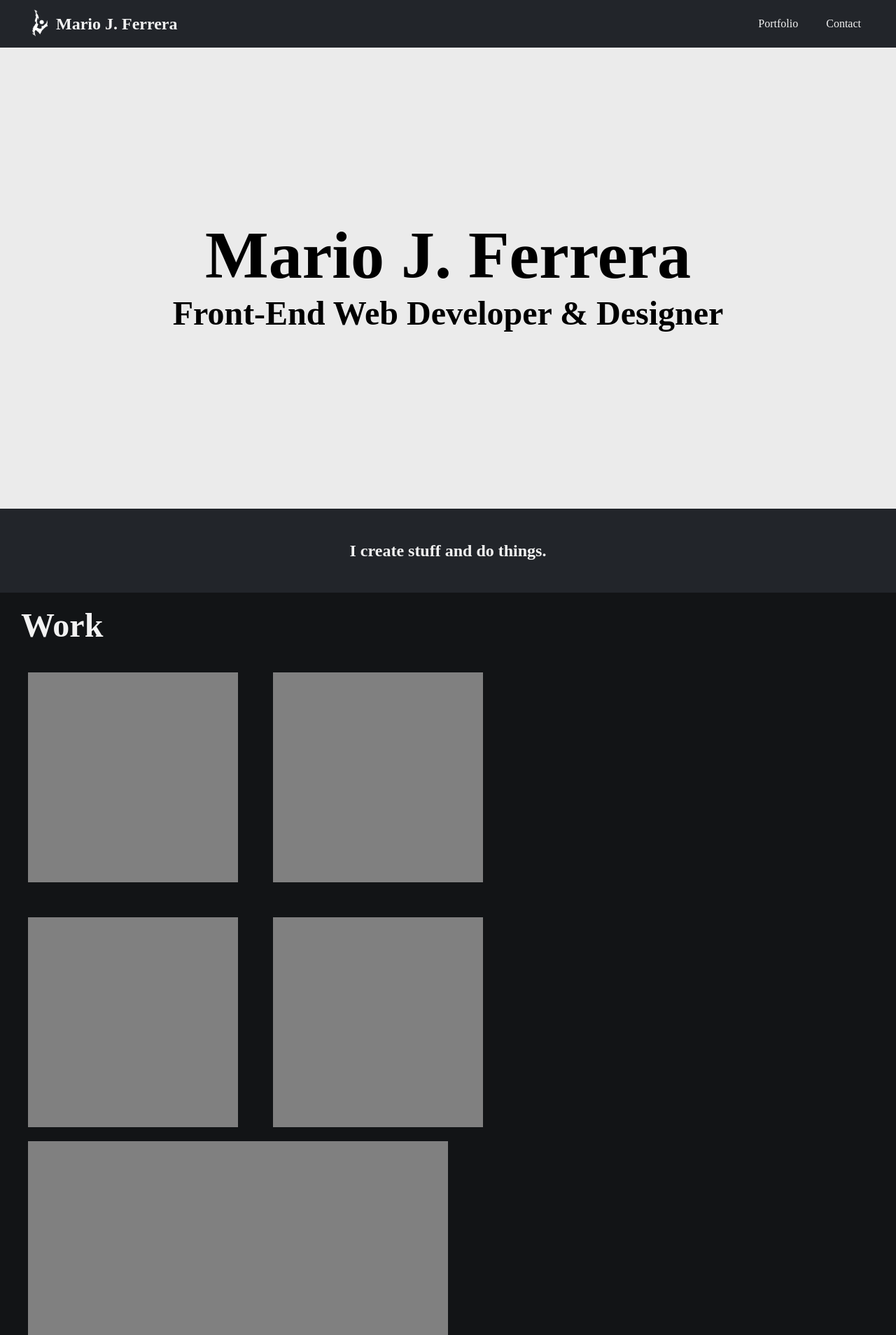
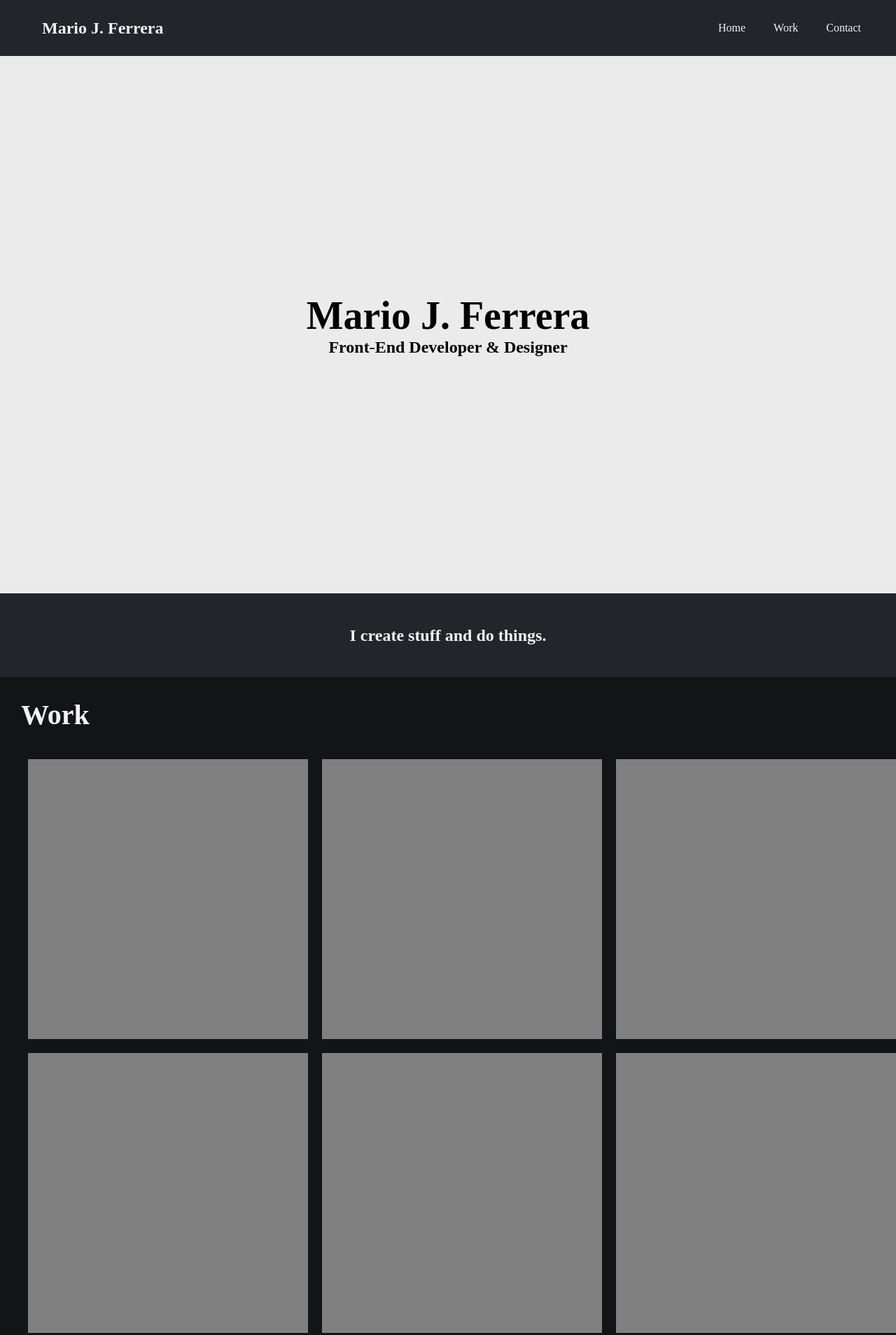
Before and after one commit to Aedrus/2020-portfolio-site, a plain HTML site: page common/index.html in a window 1280 px wide. Shown: the top 1908 px of the page at 70% size. Drawn offline with Linux system fonts and the light colour scheme.

Commit message:
HTML skeleton established. Basic SASS setup.

```diff
--- a/app/scss/base/_base.scss
+++ b/app/scss/base/_base.scss
@@ -11,16 +11,28 @@ html {
   background: $bg-primary;
 }
 
-// =========
+footer {
+  background: $bg-primary-accent;
+  min-height: 120px;
+  color: $type-white;
+}
+
+a {
+  text-decoration: none;
+}
+
+// =========================================
 // Id Styles
-// =========
+// =========================================
 // Header Section---------
 
 #header-wrapper {
   background-color: $bg-primary-accent;
-  img {
-    width: 50px;
-  }
+  min-height: 80px;
+  padding: 0px 30px;
+  // img {
+  //   width: 50px;
+  // }
 }
 
 #top-nav li {
@@ -29,25 +41,19 @@ html {
   list-style: none;
   padding: 20px;
 }
-#top-nav ul {
-  margin: 5px 30px 5px 5px;
-}
+// #top-nav ul {
+//
+// }
 
 // Hero Section--------------
 
 #hero-wrapper {
   background: $bg-secondary;
-  width: 100%;
-  height: 768px;
-  position: relative;
+  min-height: 768px;
+  padding: 0px 30px;
 }
 
 #hero-info {
-  position: relative;
-  top: 252px;
-  bottom: 0px;
-  right: 0;
-  left: 0;
   background: $bg-primary-accent;
   color: $type-white;
   width: 100%;
@@ -59,22 +65,32 @@ html {
 #work-wrapper {
   background: $bg-primary;
   width: 100%;
-  height: 768px;
+  height: 1260px;
   color: $type-white;
+  padding: 0px 30px;
 }
 
 #work-heading {
-  margin: 30px 30px;
+  margin: 30px 0px;
   max-width: 100%;
 }
 #work-gallery {
-  margin: 30px 30px;
+  margin: 30px 0px;
   max-width: 100%;
 }
 
-// ============
+// Contact Section---------
+#contact-wrapper {
+  background: $bg-primary;
+  width: 100%;
+  height: 768px;
+  color: $type-white;
+  padding: 30px;
+}
+
+// ===========================================
 // Class Styles
-// ============
+// ===========================================
 .header-logo {
   margin-left: 30px;
   font-size: small;
--- a/app/scss/base/_type.scss
+++ b/app/scss/base/_type.scss
@@ -7,10 +7,10 @@
 // Headings
 // ========
 h1 {
-  font-size: 6rem;
+  font-size: 3.5rem;
 }
 h2 {
-  font-size: 3rem;
+  font-size: 2.5rem;
 }
 h3 {
   font-size: 1.5rem;
--- a/app/scss/layout/_grid.scss
+++ b/app/scss/layout/_grid.scss
@@ -4,10 +4,33 @@
 .grid {
   display: grid;
 
+  // Grid Areas----
+  &-sq1 {
+    grid-area: sq1;
+  }
+  &-sq2 {
+    grid-area: sq2;
+  }
+  &-sq3 {
+    grid-area: sq3;
+  }
+  &-sq4 {
+    grid-area: sq4;
+  }
+  &-sq5 {
+    grid-area: sq5;
+  }
+  &-sq6 {
+    grid-area: sq6;
+  }
+
+  // Grid Styles (Nested)
   &-box-1 {
-    grid-template-columns: 350px 2fr;
-    grid-template-rows: 350px 2fr;
-    // Working on grid HERE
+    grid-template-areas:
+    "sq1 sq2 sq3"
+    "sq4 sq5 sq6"
+    ;
+    grid-template-columns: 2fr 2fr 4fr;
   }
   &-gtc-2 {
     grid-template-columns: 2fr 2fr;
--- a/app/scss/modules/_cards.scss
+++ b/app/scss/modules/_cards.scss
@@ -2,24 +2,17 @@
 // Card & Modal Styles
 // --------------------------
 
-// =======
+// ==============================
 // Cards
-// =======
+// ==============================
 .portfolio-card-small {
   margin: 10px;
-  width: 300px;
-  height: 300px;
+  width: 400px;
+  height: 400px;
   background: gray;
-  grid-gap: 2px;
-}
-.portfolio-card-large {
-  margin: 10px;
-  width: 600px;
-  height: 600px;
-  background: gray;
-  grid-gap: 2px;
 }
 
-// =======
+
+// ==============================
 // Modals
-// =======
+// ==============================
--- a/common/index.html
+++ b/common/index.html
@@ -11,13 +11,14 @@
   <!-- Header/Nav Section -->
   <header id="header-wrapper" class="flex flex-jc-sb flex-ai-c">
     <div class="header-logo flex flex-ai-c">
-      <img src="/assets/images/Mario Ferrera_Brand Logo_Runic_White.png">
+      <!-- <img src="/assets/images/Mario Ferrera_Brand Logo_Runic_White.png"> -->
       <h3 class="t-white">Mario J. Ferrera</h3>
     </div>
     <nav id="top-nav">
       <ul class="flex flex-jc-c flex-ai-c">
-        <li>Portfolio</li>
-        <li>Contact</li>
+        <a href="#"><li>Home</li></a>
+        <a href="#"><li>Work</li></a>
+        <a href="#"><li>Contact</li></a>
       </ul>
     </nav>
   </header>
@@ -25,32 +26,39 @@
   <main>
     <div id="hero-wrapper" class="flex flex-col flex-jc-c flex-ai-c">
       <h1>Mario J. Ferrera</h1>
-      <h2>Front-End Web Developer & Designer</h2>
-      <div id="hero-info" class="flex flex-col flex-jc-c flex-ai-c">
-        <h3>I create stuff and do things.</h3>
-      </div>
+      <h3>Front-End Developer & Designer</h3>
+    </div>
+    <div id="hero-info" class="flex flex-col flex-jc-c flex-ai-c">
+      <h3>I create stuff and do things.</h3>
     </div>
   <!-- Work Section -->
     <div id="work-wrapper">
       <div id="work-heading">
         <h2>Work</h2>
       </div>
-      <div id="work-gallery" class="grid grid-box-1">
-        <div class="portfolio-card-small"></div>
-        <div class="portfolio-card-small"></div>
-        <div class="portfolio-card-small"></div>
-        <div class="portfolio-card-small"></div>
-        <div class="portfolio-card-large"></div>
-      </di>
+      <div id="work-gallery" class="flex flex-ai-c grid grid-box-1">
+        <div class="portfolio-card-small grid-sq1"></div>
+        <div class="portfolio-card-small grid-sq2"></div>
+        <div class="portfolio-card-small grid-sq3"></div>
+        <div class="portfolio-card-small grid-sq4"></div>
+        <div class="portfolio-card-small grid-sq5"></div>
+        <div class="portfolio-card-small grid-sq6"></div>
+      </div>
     </div>
   <!-- Contact Section -->
-    <div id="contact-wrapper">
-
+    <div id="contact-wrapper" class="flex flex-jc-fs">
+      <div>
+        <h2>Contact</h2>
+        <p>I love creating new things and meeting new people. If you have any questions or want to work with me, feel free to reach out.</p>
+      </div>
+      <div class=" flex flex-jc-c flex-ai-c">
+        <img src="/assets/images/Mario Ferrera_Brand Logo_Runic_White.png" alt="placeholder" width="600px">
+      </div>
     </div>
   </main>
   <!-- Footer -->
-  <footer>
-
+  <footer class="flex flex-jc-c flex-ai-c">
+    <p>Built By Mario J. Ferrera. Work in progress.</p>
   </footer>
 </body>
 </html>
```
Also changed, not shown: dist/css/main.css, 1 other file.
